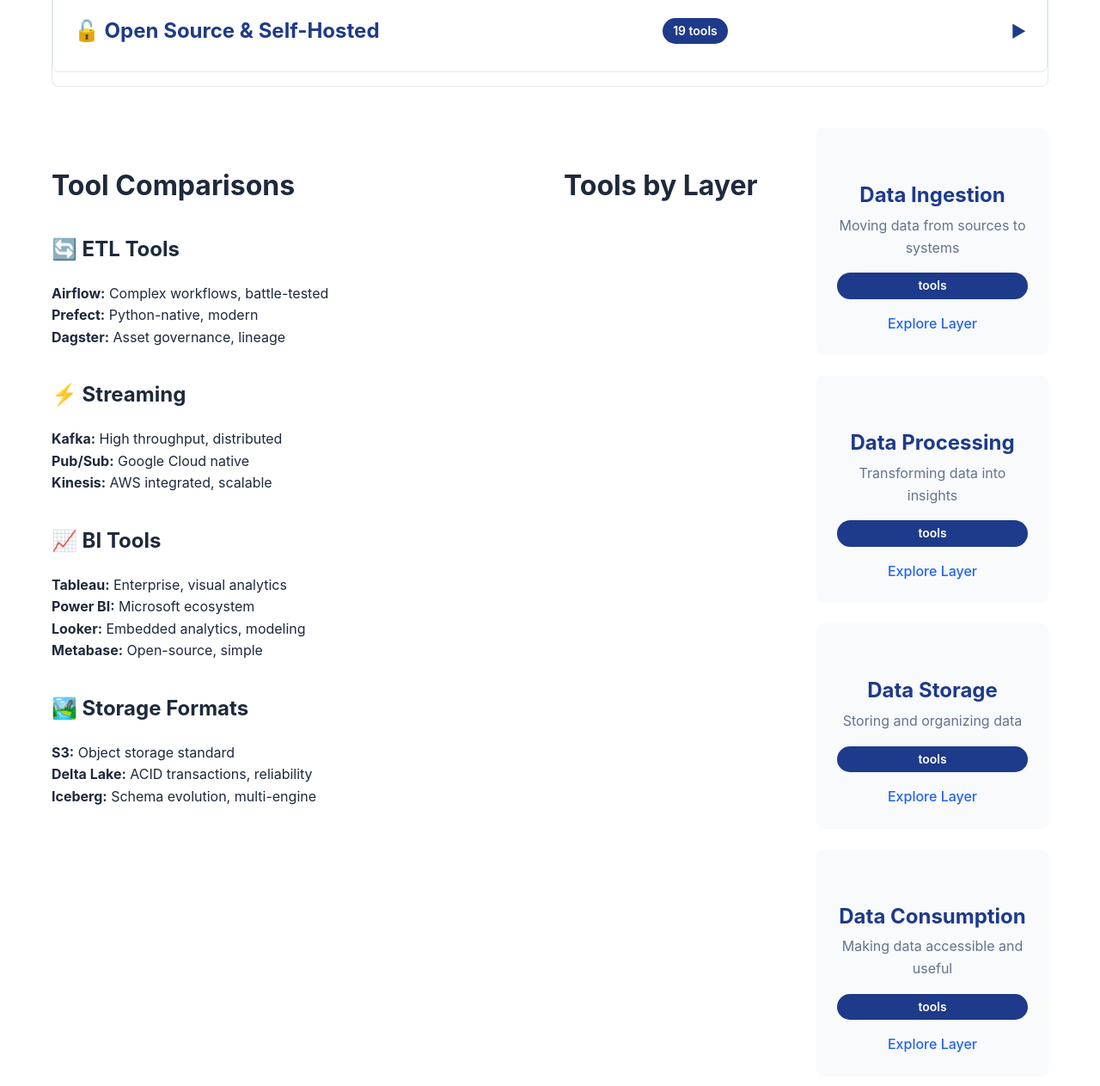
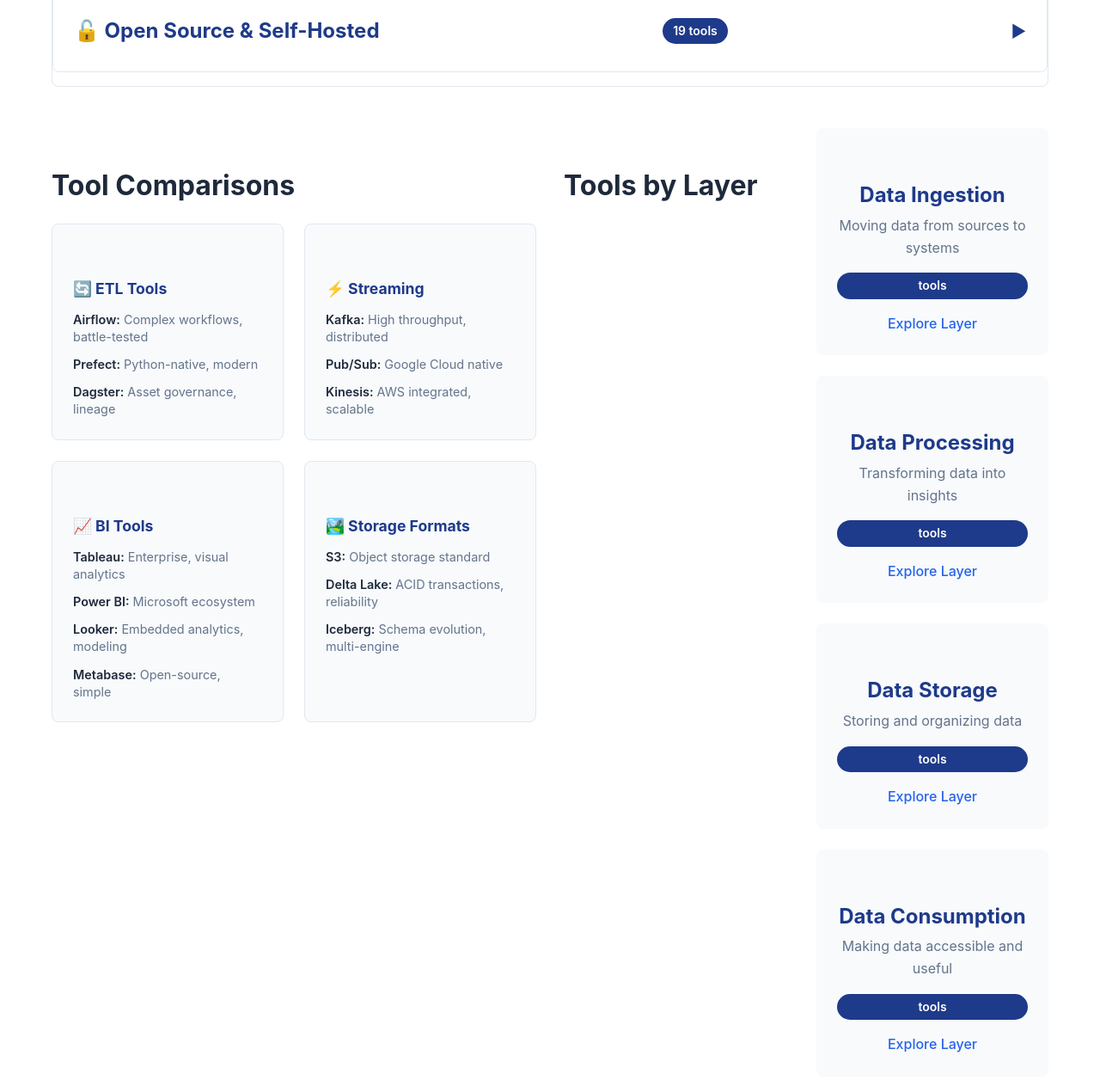
Before and after one commit to eerla/data-engineering-blog, a Jekyll site: the page built from tools.md, in a window 1280 px wide and 1400 px high, scrolled down 1184 px. Shown: the top 1263 px of the window at 86% size. Built offline with Jekyll 4.4.1, drawn with Linux system fonts in a browser that asks for light colours.

Commit message:
Update style.css

```diff
--- a/assets/css/style.css
+++ b/assets/css/style.css
@@ -628,6 +628,49 @@
   margin-bottom: 4rem;
 }
 
+.comparison-grid {
+  display: grid;
+  grid-template-columns: repeat(auto-fit, minmax(250px, 1fr));
+  gap: 1.5rem;
+  margin-top: 1.5rem;
+}
+
+.comparison-card {
+  background: var(--background-light);
+  padding: 1.5rem;
+  border-radius: 8px;
+  border: 1px solid var(--border-color);
+  transition: transform 0.2s ease, box-shadow 0.2s ease;
+}
+
+.comparison-card:hover {
+  transform: translateY(-2px);
+  box-shadow: 0 4px 12px rgba(0,0,0,0.1);
+}
+
+.comparison-card h3 {
+  color: var(--primary-color);
+  margin-bottom: 1rem;
+  font-size: 1.1rem;
+}
+
+.tools-compared {
+  display: flex;
+  flex-direction: column;
+  gap: 0.75rem;
+}
+
+.tool-compare-item {
+  font-size: 0.9rem;
+  line-height: 1.4;
+  color: var(--text-light);
+}
+
+.tool-compare-item strong {
+  color: var(--text-color);
+  font-weight: 600;
+}
+
 .comparison-categories {
   display: flex;
   flex-direction: column;
```
